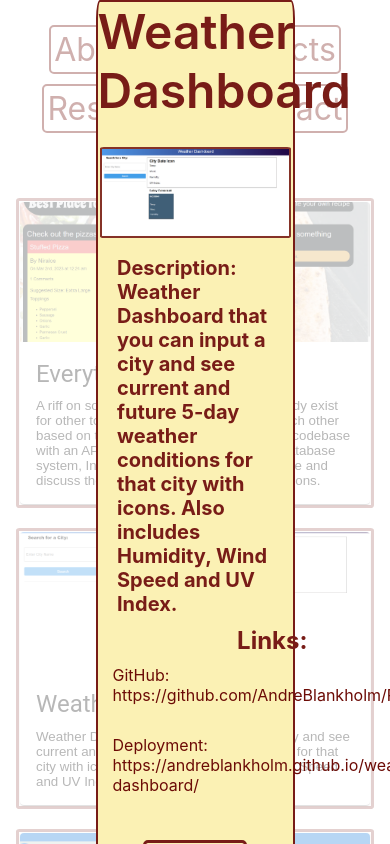
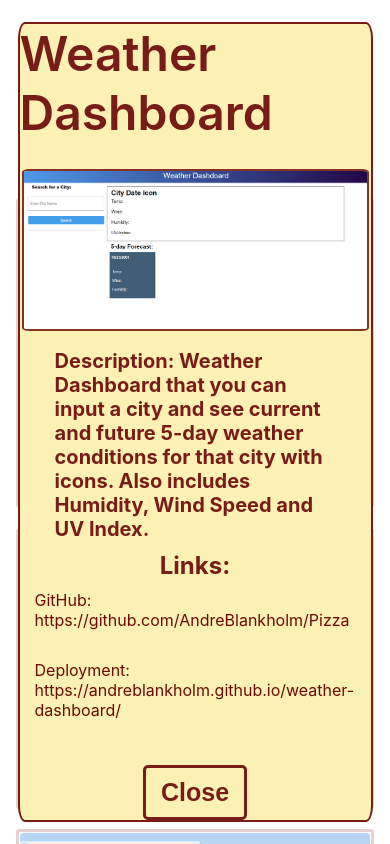
Before and after one commit to AndreBlankholm/Portfolio, a React (Create React App) app: page /projects in a window 390 px wide. Both pictures are taken after a click on the element 195 px from the left and 668 px from the top of the page. Shown: the top 844 px of the page. Built offline with nearby package versions, Linux system fonts and the light colour scheme.

Commit message:
added in more media q's for modal

```diff
--- a/src/components/Modal/Modal.css
+++ b/src/components/Modal/Modal.css
@@ -90,7 +90,7 @@
     font-weight: 600;
     margin-right: auto;
     margin-left: auto;
-    margin-bottom: 30px;
+    margin-bottom: auto;
     padding: 10px 15px;
   }
 
@@ -107,3 +107,11 @@
     text-decoration: underline;
     color: rgb(255, 145, 0);
   }
+
+
+
+  @media screen and (max-width: 768px) {
+    .modalContainer{
+      min-width: 90%;
+    };
+  };
```
